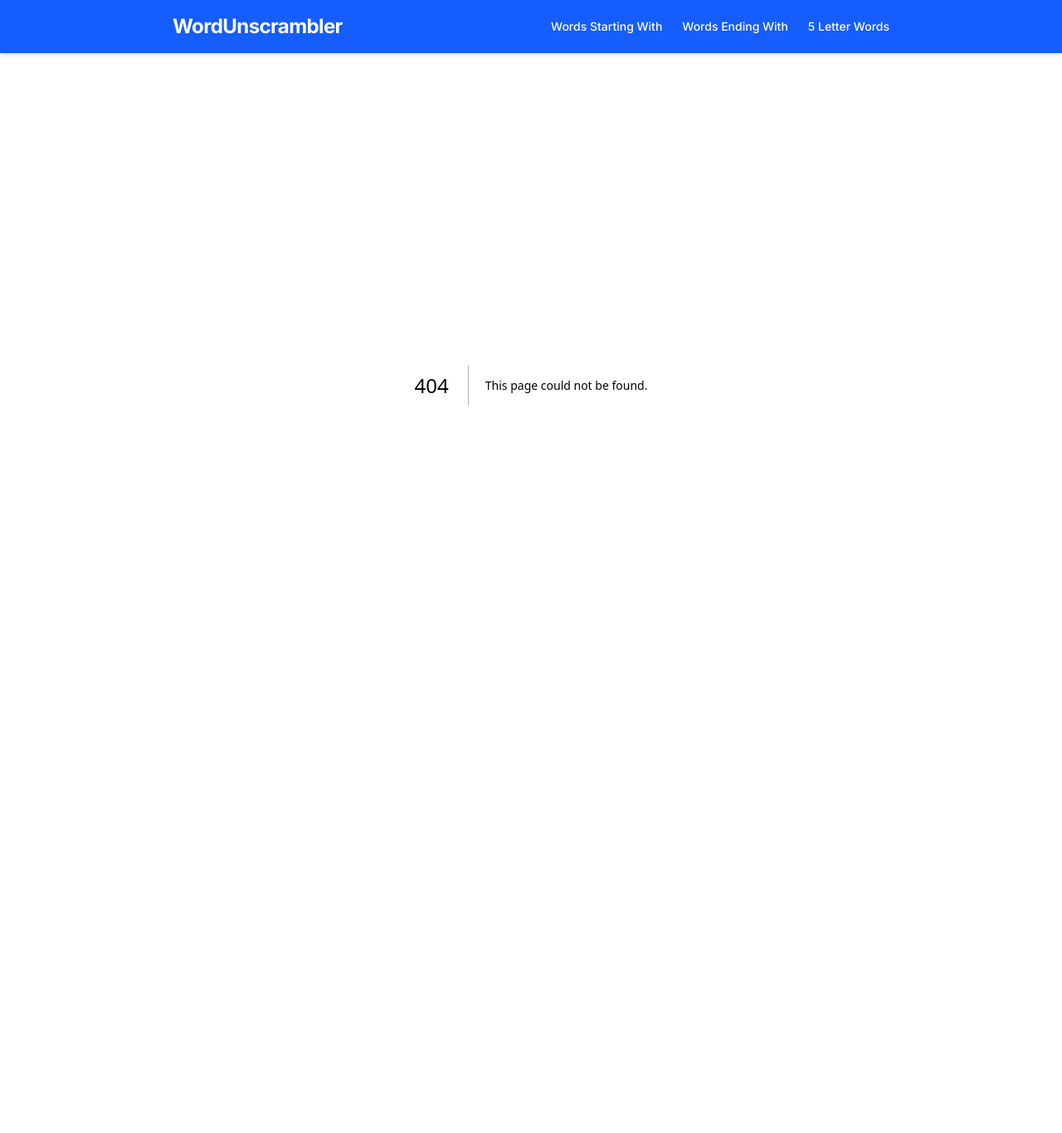
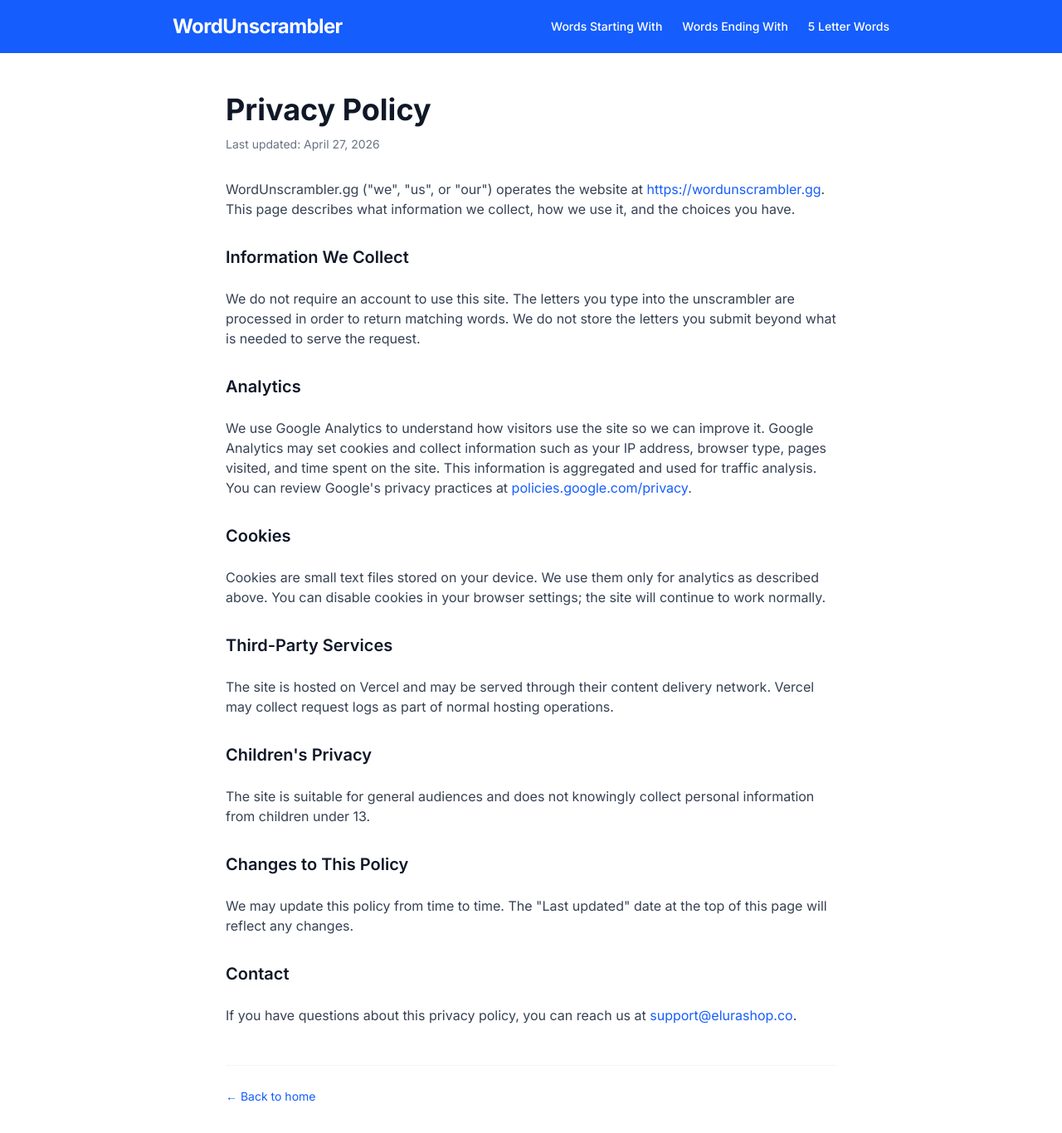
Before and after one commit to magicarcher101/word-unscrambler, a Next.js app: page /privacy-policy in a window 1280 px wide. Before the commit this address had no page. Shown: the top 1366 px of the page at 83% size. Before the commit the page ends 864 px from the top, so only its background shows below. Built offline with nearby package versions, Linux system fonts and the light colour scheme.

Commit message:
Add robots.txt, Privacy Policy, About page and update sitemap

```diff
--- /dev/null
+++ b/app/about/page.js
@@ -0,0 +1,63 @@
+import Link from 'next/link';
+
+export const metadata = {
+  title: 'About',
+  description: 'About WordUnscrambler.gg — a fast, free word unscrambler for Scrabble, Words with Friends, and Wordle.',
+  alternates: { canonical: 'https://wordunscrambler.gg/about' },
+};
+
+export default function AboutPage() {
+  return (
+    <main className="min-h-screen bg-white">
+      <section className="max-w-3xl mx-auto px-4 py-12">
+        <h1 className="text-4xl font-bold text-gray-900 mb-3">About WordUnscrambler</h1>
+        <p className="text-lg text-gray-600 mb-8">
+          A fast, free word unscrambler built for Scrabble, Words with Friends, and Wordle players.
+        </p>
+
+        <div className="space-y-6 text-gray-700">
+          <p>
+            WordUnscrambler.gg helps you turn a jumble of letters into every valid word you can play. Type in your
+            tiles — including up to two blanks — and instantly see the full list of matches, sorted by length and
+            Scrabble point score.
+          </p>
+
+          <h2 className="text-xl font-semibold text-gray-900 mt-8">Dictionaries</h2>
+          <p>
+            We support the three dictionaries serious word-game players actually use:
+          </p>
+          <ul className="list-disc pl-6 space-y-2">
+            <li>
+              <strong>TWL / OCTWL</strong> — the official Scrabble dictionary for the US, Canada, and Thailand. This is
+              our default.
+            </li>
+            <li>
+              <strong>SOWPODS / CSW</strong> — the official Scrabble dictionary for the UK and the rest of the world.
+            </li>
+            <li>
+              <strong>ENABLE</strong> — the default word list used by Words with Friends.
+            </li>
+          </ul>
+
+          <h2 className="text-xl font-semibold text-gray-900 mt-8">Features</h2>
+          <ul className="list-disc pl-6 space-y-2">
+            <li>Unscramble up to 15 letters at once, with support for blank tiles.</li>
+            <li>Filter by length, starting letter, ending letter, or letters that must be included.</li>
+            <li>See Scrabble point scores for every word and sort by score or alphabetically.</li>
+            <li>Browse curated A–Z lists of words by starting letter, ending letter, and 5-letter words for Wordle.</li>
+          </ul>
+
+          <h2 className="text-xl font-semibold text-gray-900 mt-8">Contact</h2>
+          <p>
+            Found a bug, missing word, or have a feature request? Email us at
+            <a href="mailto:support@elurashop.co" className="text-blue-600 hover:underline"> support@elurashop.co</a>.
+          </p>
+        </div>
+
+        <div className="mt-12 pt-6 border-t border-gray-100">
+          <Link href="/" className="text-sm text-blue-600 hover:underline">← Back to home</Link>
+        </div>
+      </section>
+    </main>
+  );
+}
--- a/app/page.js
+++ b/app/page.js
@@ -91,6 +91,10 @@
       </section>
 
       <footer className="border-t border-gray-200 py-6 px-4 text-center text-sm text-gray-400">
+        <nav className="flex justify-center gap-6 mb-3">
+          <Link href="/about" className="hover:text-blue-600 transition-colors">About</Link>
+          <Link href="/privacy-policy" className="hover:text-blue-600 transition-colors">Privacy Policy</Link>
+        </nav>
         <p>© {new Date().getFullYear()} WordUnscrambler. All rights reserved.</p>
       </footer>
     </main>
--- /dev/null
+++ b/app/privacy-policy/page.js
@@ -0,0 +1,76 @@
+import Link from 'next/link';
+
+export const metadata = {
+  title: 'Privacy Policy',
+  description: 'Privacy policy for WordUnscrambler.gg — how we handle data, cookies, and analytics.',
+  alternates: { canonical: 'https://wordunscrambler.gg/privacy-policy' },
+};
+
+export default function PrivacyPolicyPage() {
+  return (
+    <main className="min-h-screen bg-white">
+      <section className="max-w-3xl mx-auto px-4 py-12">
+        <h1 className="text-4xl font-bold text-gray-900 mb-3">Privacy Policy</h1>
+        <p className="text-sm text-gray-500 mb-8">Last updated: April 27, 2026</p>
+
+        <div className="prose prose-gray max-w-none space-y-6 text-gray-700">
+          <p>
+            WordUnscrambler.gg (&quot;we&quot;, &quot;us&quot;, or &quot;our&quot;) operates the website at
+            <a href="https://wordunscrambler.gg" className="text-blue-600 hover:underline"> https://wordunscrambler.gg</a>.
+            This page describes what information we collect, how we use it, and the choices you have.
+          </p>
+
+          <h2 className="text-xl font-semibold text-gray-900 mt-8">Information We Collect</h2>
+          <p>
+            We do not require an account to use this site. The letters you type into the unscrambler are processed in
+            order to return matching words. We do not store the letters you submit beyond what is needed to serve the
+            request.
+          </p>
+
+          <h2 className="text-xl font-semibold text-gray-900 mt-8">Analytics</h2>
+          <p>
+            We use Google Analytics to understand how visitors use the site so we can improve it. Google Analytics may
+            set cookies and collect information such as your IP address, browser type, pages visited, and time spent on
+            the site. This information is aggregated and used for traffic analysis. You can review Google&apos;s privacy
+            practices at
+            <a href="https://policies.google.com/privacy" target="_blank" rel="noopener noreferrer" className="text-blue-600 hover:underline"> policies.google.com/privacy</a>.
+          </p>
+
+          <h2 className="text-xl font-semibold text-gray-900 mt-8">Cookies</h2>
+          <p>
+            Cookies are small text files stored on your device. We use them only for analytics as described above. You
+            can disable cookies in your browser settings; the site will continue to work normally.
+          </p>
+
+          <h2 className="text-xl font-semibold text-gray-900 mt-8">Third-Party Services</h2>
+          <p>
+            The site is hosted on Vercel and may be served through their content delivery network. Vercel may collect
+            request logs as part of normal hosting operations.
+          </p>
+
+          <h2 className="text-xl font-semibold text-gray-900 mt-8">Children&apos;s Privacy</h2>
+          <p>
+            The site is suitable for general audiences and does not knowingly collect personal information from
+            children under 13.
+          </p>
+
+          <h2 className="text-xl font-semibold text-gray-900 mt-8">Changes to This Policy</h2>
+          <p>
+            We may update this policy from time to time. The &quot;Last updated&quot; date at the top of this page will
+            reflect any changes.
+          </p>
+
+          <h2 className="text-xl font-semibold text-gray-900 mt-8">Contact</h2>
+          <p>
+            If you have questions about this privacy policy, you can reach us at
+            <a href="mailto:support@elurashop.co" className="text-blue-600 hover:underline"> support@elurashop.co</a>.
+          </p>
+        </div>
+
+        <div className="mt-12 pt-6 border-t border-gray-100">
+          <Link href="/" className="text-sm text-blue-600 hover:underline">← Back to home</Link>
+        </div>
+      </section>
+    </main>
+  );
+}
--- a/app/sitemap.js
+++ b/app/sitemap.js
@@ -5,6 +5,8 @@
 
   const staticPages = [
     { url: baseUrl, lastModified: today, changeFrequency: 'daily', priority: 1.0 },
+    { url: `${baseUrl}/about`, lastModified: today, changeFrequency: 'monthly', priority: 0.5 },
+    { url: `${baseUrl}/privacy-policy`, lastModified: today, changeFrequency: 'yearly', priority: 0.3 },
   ];
 
   const wordsStartingWith = letters.map(letter => ({
```
Also changed, not shown: public/robots.txt (added).
